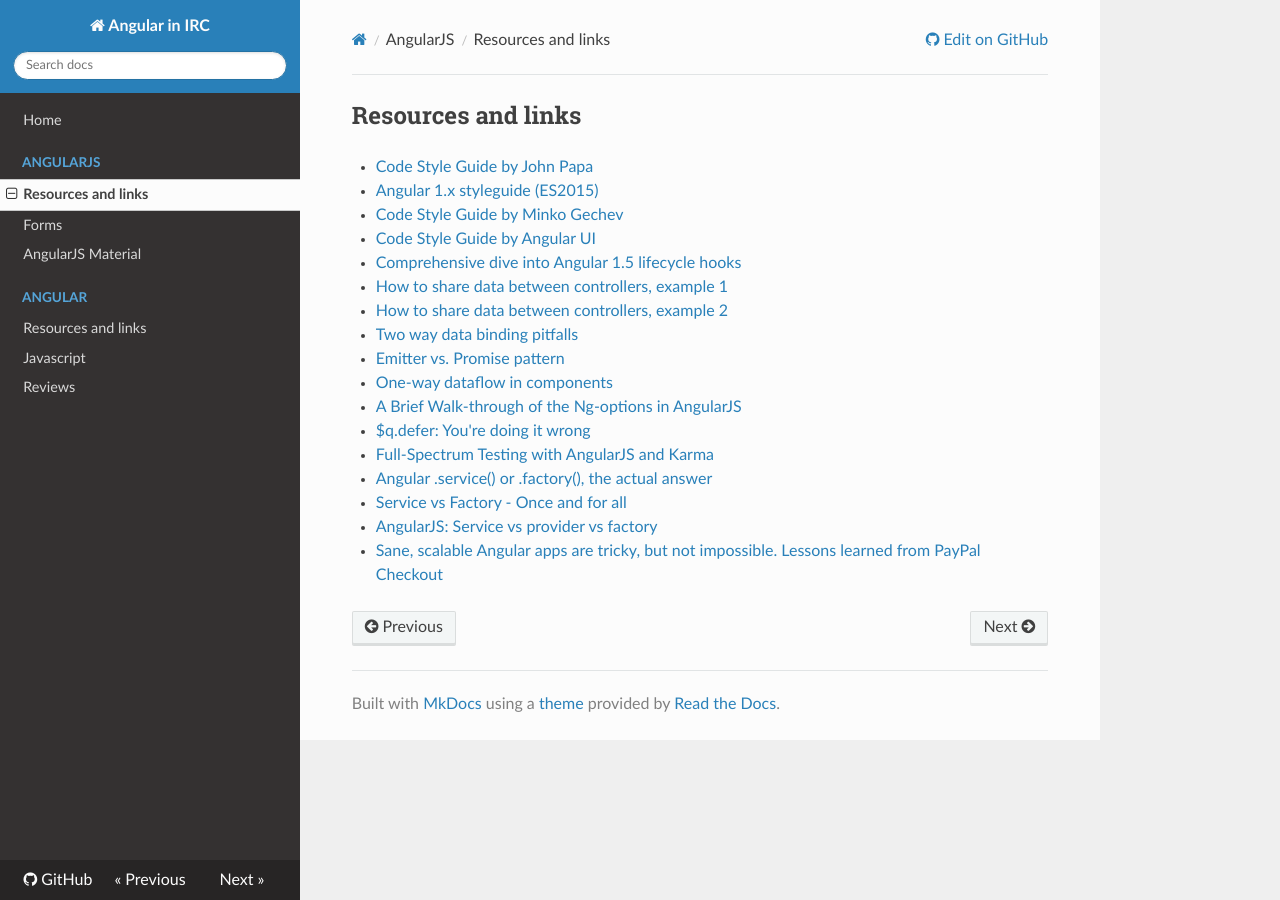
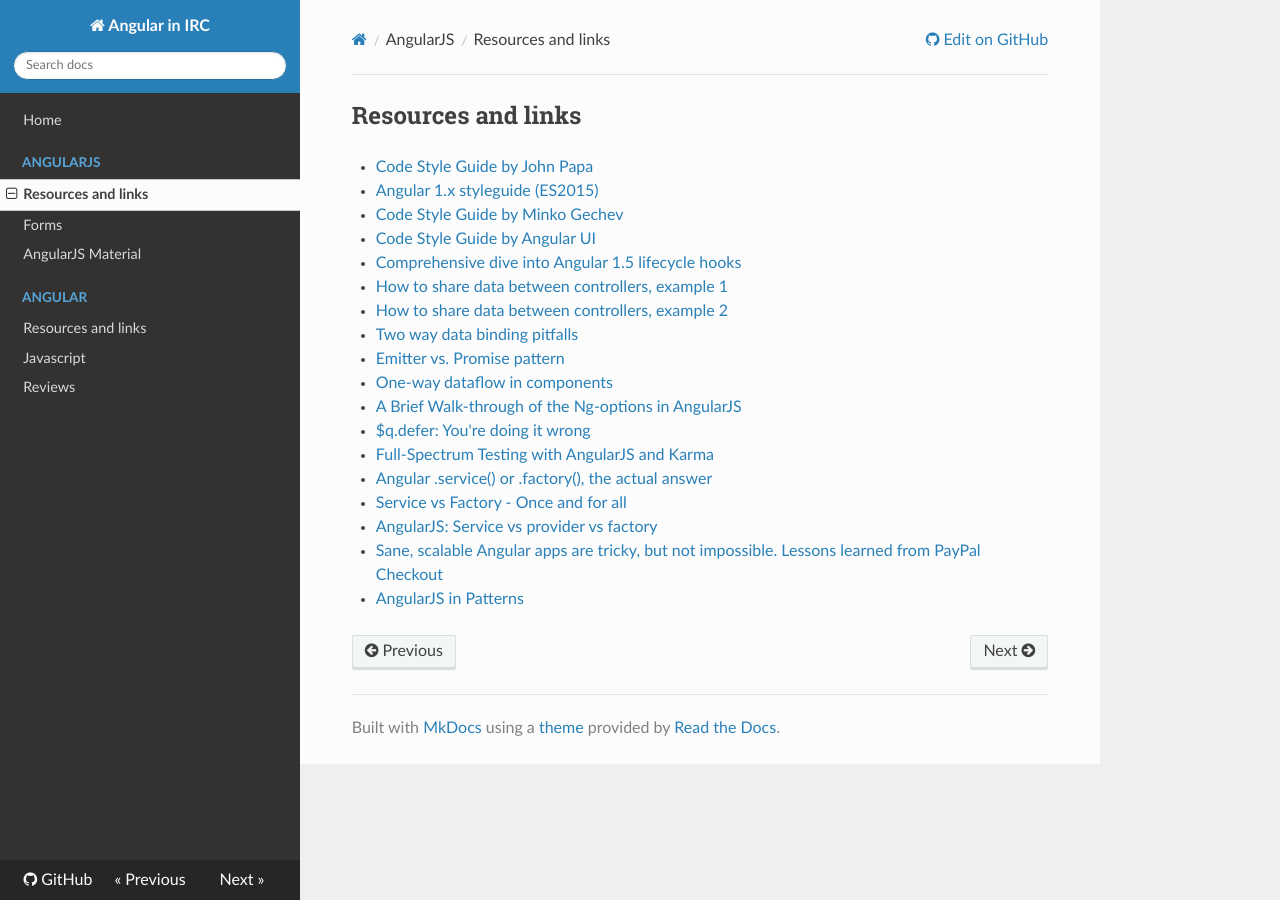
Before and after one commit to ngirc/ng-irc, an MkDocs documentation site: the page built from docs/angularjs/resources.md, in a window 1280 px wide. Built offline with MkDocs 1.6.1, drawn with Linux system fonts in a browser that asks for light colours; nearby versions of some CDN libraries; old or Windows-style settings are respelled for this version of MkDocs.

Commit message:
Add AngularJS in Patterns link.

```diff
--- a/docs/angularjs/resources.md
+++ b/docs/angularjs/resources.md
@@ -17,3 +17,4 @@
 - [Service vs Factory - Once and for all](http://blog.thoughtram.io/angular/2015/07/07/service-vs-factory-once-and-for-all.html)
 - [AngularJS: Service vs provider vs factory](http://stackoverflow.com/questions/15666048/angularjs-service-vs-provider-vs-factory)
 - [Sane, scalable Angular apps are tricky, but not impossible. Lessons learned from PayPal Checkout](https://medium.com/@bluepnume/sane-scalable-angular-apps-are-tricky-but-not-impossible-lessons-learned-from-paypal-checkout-c5320558d4ef#.d3emthtju)
+- [AngularJS in Patterns](https://mgechev.github.io/angularjs-in-patterns/)
```
